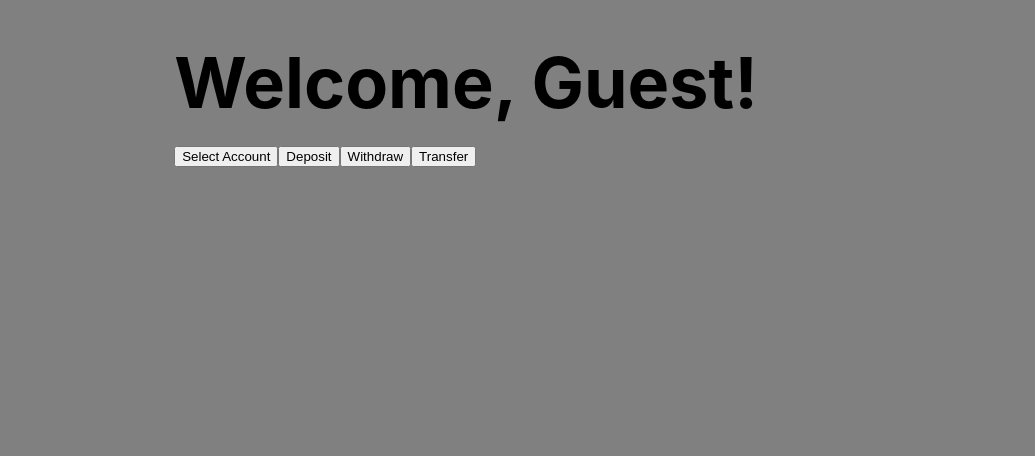
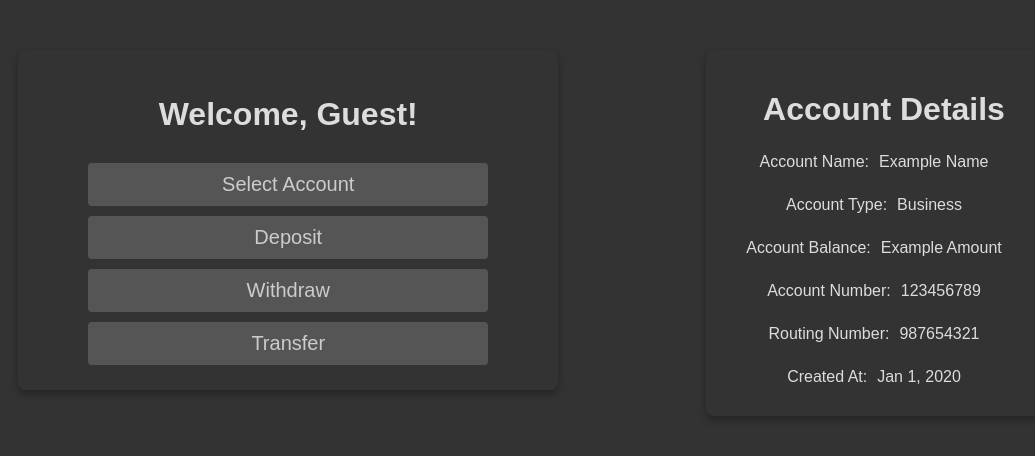
Before and after one commit to Brockosh/BankingApplication, a React (Create React App) app in the folder banking-app-front-end/: page /guest-options in a window 1280 px wide. Shown: the top 456 px of the page, without its empty margins (174-1209 px from the left). Built offline with nearby package versions, Linux system fonts and the light colour scheme.

Commit message:
Account Details component added.

```diff
--- /dev/null
+++ b/banking-app-front-end/src/AccountDetails.css
@@ -0,0 +1,34 @@
+.account-details-container {
+    display: flex;
+    flex-direction: column;
+    align-items: center;
+    justify-content: flex-start;
+    padding: 20px;
+    margin-top: 50px;
+    margin-left: 10%;
+    height: auto;
+    width: auto;
+    background-color: #333;
+    color: #ddd;
+    border-radius: 8px;
+    box-shadow: 0 4px 8px rgba(0, 0, 0, 0.3);
+    gap: 15px;
+  }
+
+  .account-details-container h1, .account-details-container div {
+    width: auto;
+    margin-bottom: 10px;
+    text-align: center;
+    padding-left: 20px;
+  }
+
+  .account-detail {
+    display: flex;
+    width: auto;
+    justify-content: flex-start;
+    padding: 0 20px;
+  }
+
+  .account-detail span:first-child {
+    margin-right: 10px;
+  }
--- /dev/null
+++ b/banking-app-front-end/src/AccountDetails.js
@@ -0,0 +1,28 @@
+import React from 'react';
+import './AccountDetails.css';
+
+function AccountDetails() {
+  // Example account details
+  const accountDetails = {
+    name: "Example Name",
+    type: "Business",
+    balance: "Example Amount",
+    number: "123456789",
+    routing: "987654321",
+    createdAt: "Jan 1, 2020",
+  };
+
+  return (
+    <div className="account-details-container">
+      <h1>Account Details</h1>
+      <div className="account-detail"><span>Account Name:</span> <span>{accountDetails.name}</span></div>
+      <div className="account-detail"><span>Account Type:</span> <span>{accountDetails.type}</span></div>
+      <div className="account-detail"><span>Account Balance:</span> <span>{accountDetails.balance}</span></div>
+      <div className="account-detail"><span>Account Number:</span> <span>{accountDetails.number}</span></div>
+      <div className="account-detail"><span>Routing Number:</span> <span>{accountDetails.routing}</span></div>
+      <div className="account-detail"><span>Created At:</span> <span>{accountDetails.createdAt}</span></div>
+    </div>
+  );
+}
+
+export default AccountDetails;
--- a/banking-app-front-end/src/App.css
+++ b/banking-app-front-end/src/App.css
@@ -1,4 +1,4 @@
-.App {
+/* .App {
     display: flex;
     flex-direction: column;
     align-items: center;
@@ -18,4 +18,4 @@
   .App h1 {
     margin: 20px 0;
     font-size: 70px;
-  }
+  } */
--- a/banking-app-front-end/src/AuthOptionsPage.css
+++ b/banking-app-front-end/src/AuthOptionsPage.css
@@ -1,3 +1,31 @@
+body {
+  background-color: #333;
+  color: #ddd;
+  margin: 0;
+  font-family: Arial, sans-serif;
+}
+
+.auth-options-page-container {
+  display: flex;
+  flex-direction: column;
+  align-items: center;
+  justify-content: center;
+  padding: 20px;
+  margin: 0 auto;
+  width: 500px;
+  min-height: 300px;
+  color: #ddd;
+}
+
+
+.page-header h1, .auth-options-container {
+  margin-bottom: 20px;
+  font-size: 70px;
+  text-align: center;
+}
+
+
+
 .auth-options-container {
   display: flex;
   flex-direction: column;
--- /dev/null
+++ b/banking-app-front-end/src/GuestPage.css
@@ -0,0 +1,48 @@
+.guest-page-layout {
+    display: flex;
+    flex-direction: row;
+    justify-content: center;
+    align-items: start;
+    gap: 20px;
+  }
+
+
+.guest-page-container {
+    display: flex;
+    flex-direction: column;
+    align-items: center;
+    justify-content: center;
+    padding: 20px;
+    /* margin: 0 auto; */
+    margin-top: 50px;
+    margin-left: 10%;
+    width: 500px;
+    min-height: 300px;
+    background-color: #333;
+    color: #ddd;
+    border-radius: 8px;
+    box-shadow: 0 4px 8px rgba(0, 0, 0, 0.3);
+    gap: 10px;
+  }
+
+  .guest-page-container h1, .guest-page-container div {
+    margin-bottom: 20px;
+    text-align: center;
+  }
+
+  .guest-page-container button {
+    width: 80%;
+    padding: 10px 15px;
+    border: none;
+    border-radius: 4px;
+    background-color: #555;
+    color: #ccc;
+    cursor: pointer;
+    font-size: 20px;
+    transition: background-color 0.3s, color 0.3s;
+  }
+
+  .guest-page-container button:hover {
+    background-color: #777;
+    color: #fff;
+  }
--- a/banking-app-front-end/src/Pages/AuthOptionsPage.js
+++ b/banking-app-front-end/src/Pages/AuthOptionsPage.js
@@ -19,8 +19,10 @@ function AuthOptionsPage() {
   };
 
   return (
-    <div>
+    <div className="auth-options-page-container">
+      <div className="page-header">
       <h1> Banking Application </h1>
+      </div>
         <div className="auth-options-container">
           <button onClick={handleLogin}>Login with OAuth2</button>
           <button onClick={handleCreateAccount}>Create Account</button>
--- a/banking-app-front-end/src/Pages/GuestPage.js
+++ b/banking-app-front-end/src/Pages/GuestPage.js
@@ -1,4 +1,6 @@
 import React from 'react';
+import '../GuestPage.css';
+import AccountDetails from '../AccountDetails';
 
 function GuestPage() {
   const handleSelectAccount = () => {
@@ -17,13 +19,27 @@ function GuestPage() {
     // Logic for transferring
   };
 
+  // return (
+  //   <div className="guest-page-container">
+  //     <h1>Welcome, Guest!</h1>
+  //     <button onClick={handleSelectAccount}>Select Account</button>
+  //     <button onClick={handleDeposit}>Deposit</button>
+  //     <button onClick={handleWithdraw}>Withdraw</button>
+  //     <button onClick={handleTransfer}>Transfer</button>
+  //     <GuestOptions />
+  //   </div>
+  // );
+
   return (
-    <div>
-      <h1>Welcome, Guest!</h1>
-      <button onClick={handleSelectAccount}>Select Account</button>
-      <button onClick={handleDeposit}>Deposit</button>
-      <button onClick={handleWithdraw}>Withdraw</button>
-      <button onClick={handleTransfer}>Transfer</button>
+    <div className="guest-page-layout">
+      <div className="guest-page-container">
+        <h1>Welcome, Guest!</h1>
+        <button onClick={handleSelectAccount}>Select Account</button>
+        <button onClick={handleDeposit}>Deposit</button>
+        <button onClick={handleWithdraw}>Withdraw</button>
+        <button onClick={handleTransfer}>Transfer</button>
+      </div>
+      <AccountDetails />
     </div>
   );
 }
--- a/banking-app-front-end/src/index.css
+++ b/banking-app-front-end/src/index.css
@@ -1,4 +1,4 @@
-body {
+/* body {
   margin: 0;
   font-family: -apple-system, BlinkMacSystemFont, 'Segoe UI', 'Roboto', 'Oxygen',
     'Ubuntu', 'Cantarell', 'Fira Sans', 'Droid Sans', 'Helvetica Neue',
@@ -11,4 +11,4 @@ body {
 code {
   font-family: source-code-pro, Menlo, Monaco, Consolas, 'Courier New',
     monospace;
-}
+} */
```
